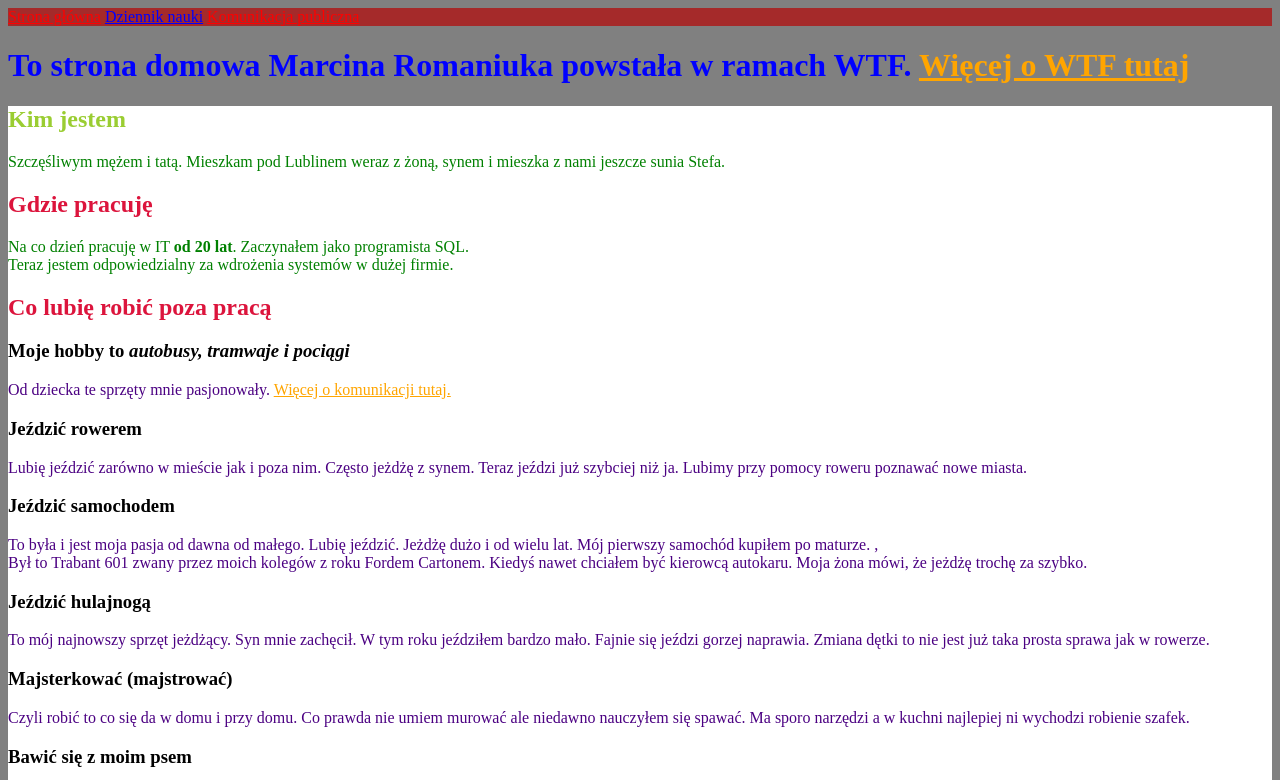
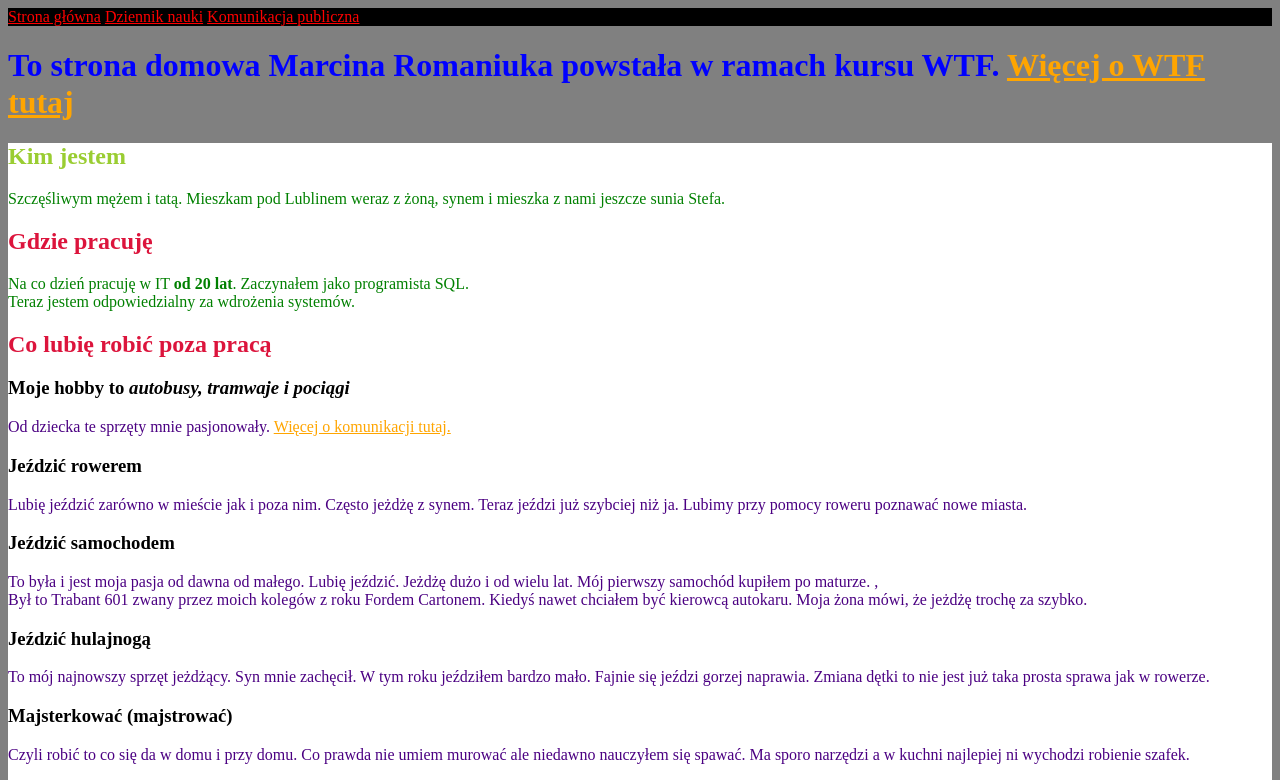
Before and after one commit to maromani/homepage, a plain HTML site: page index.html in a window 1280 px wide. Shown: the top 780 px of the page. Drawn offline with Linux system fonts and the light colour scheme.

Commit message:
The first change

```diff
--- a/index.html
+++ b/index.html
@@ -9,16 +9,17 @@
 </head>
 
 <body>
-	<header class="page-top" id="page-top">
+	<header class="page-top" >
 		<nav>
 			<a class="a" href="index.html">Strona główna</a>
-			<a  id ="a" class="a" href="dziennik.html">Dziennik nauki</a>
+			<a class="a" href="dziennik.html">Dziennik nauki</a>
 			<a class="a" href="komunikacja.html">Komunikacja publiczna</a>
 		</nav>
 	</header>
 	<main>
 		<header>
-			<h1> To strona domowa Marcina Romaniuka powstała w ramach WTF. <a href="#pamietnik"> Więcej o WTF tutaj </a>
+			<h1> To strona domowa Marcina Romaniuka powstała w ramach kursu WTF. <a href="#pamietnik"> Więcej o WTF
+					tutaj </a>
 			</h1>
 
 		</header>
@@ -29,7 +30,7 @@
 
 			<h2>Gdzie pracuję</h2>
 			<p class="p">Na co dzień pracuję w IT <b>od 20 lat</b>. Zaczynałem jako programista SQL. <br>
-				Teraz jestem odpowiedzialny za wdrożenia systemów w dużej firmie.</p>
+				Teraz jestem odpowiedzialny za wdrożenia systemów.</p>
 			<article>
 				<h2>Co lubię robić poza pracą</h2>
 
@@ -39,8 +40,7 @@
 
 					<h3>Jeździć rowerem</h3>
 					<p>Lubię jeździć zarówno w mieście jak i poza nim. Często jeżdżę z synem. Teraz jeździ już szybciej
-						niż
-						ja.
+						niż ja.
 						Lubimy przy pomocy roweru poznawać nowe miasta.</p>
 					<h3>Jeździć samochodem</h3>
 					<p>To była i jest moja pasja od dawna od małego. Lubię jeździć. Jeżdżę dużo i od wielu lat. Mój
@@ -83,7 +83,7 @@
 			</p>
 
 			<h3>Chcę stworzyć</h3>
-			<p>Aplikację webową do obsługi uczestników takiego zlotu młodzieży. Czyli aplikacja CRUD łącząca się z bazą
+			<p>Już po stworzeniu strony domowej planuję stworzyć aplikację webową do obsługi uczestników takiego zlotu młodzieży. Czyli aplikacja CRUD łącząca się z bazą
 				danych.</p>
 
 			<h3>Dziennik nauki</h3>
--- a/main.js
+++ b/main.js
@@ -2,6 +2,6 @@ console.log ('Cześć tu Roman');
 const napis1 = 'Cześć tu Roman'
 const liczba1 = 22742
 
-alert ('lala1');
-alert (liczba1);
+//alert ('lala1');
+//alert (liczba1);
 console.log(`Szczęsliwa liczba to ${liczba1}`);
--- a/style.css
+++ b/style.css
@@ -44,10 +44,7 @@ article {
         background-color: black;
 }
 
-#page-top {
-    color: white;
-    background-color: brown;
-}
+
 
 
 a {
@@ -58,9 +55,7 @@ nav a {
     color: green;
 }
 
-#a {
-    color:blue;
-}
+
 
 .a{
     color:red;
```
Also changed, not shown: komunikacja.html (+2 -0 lines).
